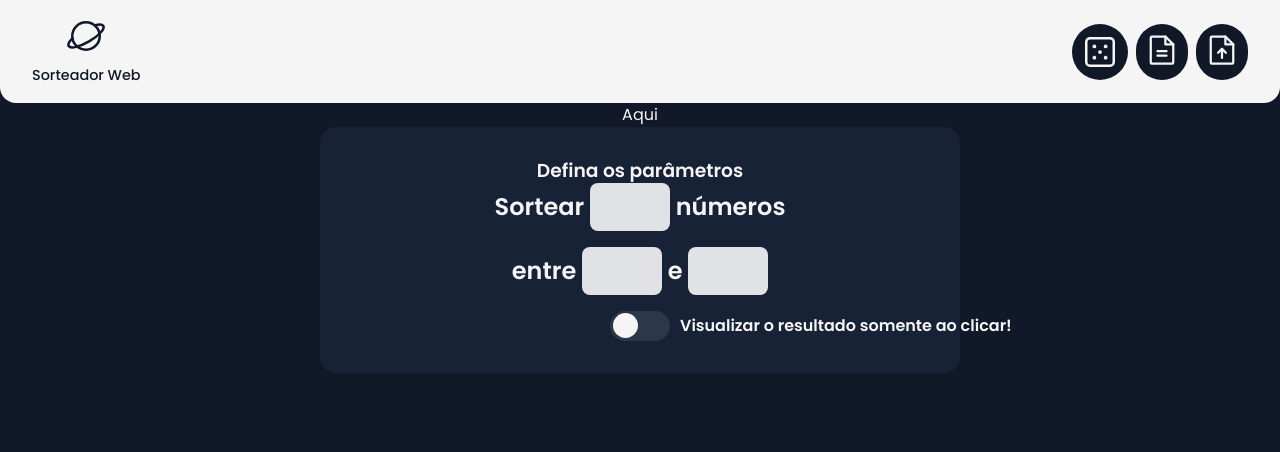
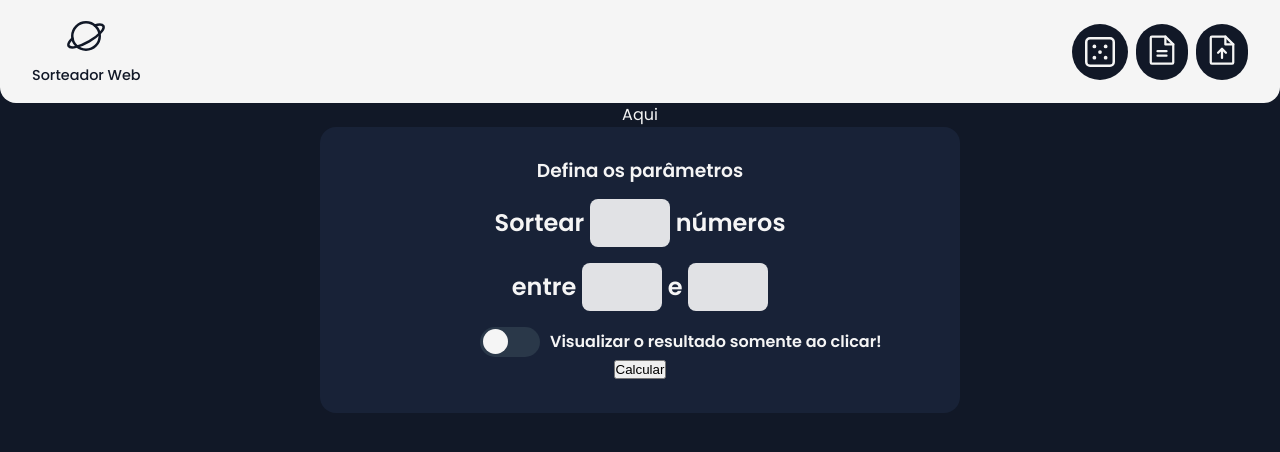
Before and after one commit to Jonatas-JS/Sorteador-Web, a React (Vite) app: page / in a window 1280 px wide. Shown: the top 452 px of the page. Built offline with nearby package versions, Linux system fonts and the light colour scheme.

Commit message:
criate buttom calculate

```diff
--- /dev/null
+++ b/src/components/ButtomCalcular.jsx
@@ -0,0 +1,19 @@
+import { useState } from 'react'
+import styles from './ButtomCalcular.module.css'
+
+export function ButtomCalcular({ name }) {
+  const [nSorteado, setNsorteado] = useState(1)
+  let numerosSorteados = []
+
+  function calcular() {
+    setNsorteado(nSorteado + 1)
+    console.log(nSorteado)
+    numerosSorteados.push(nSorteado)
+    console.log(numerosSorteados)
+  }
+  return (
+    <div>
+      <button onClick={calcular}>{name}</button>
+    </div>
+  )
+}
--- a/src/components/ButtomToggle.jsx
+++ b/src/components/ButtomToggle.jsx
@@ -10,10 +10,12 @@ export const Toggle = ({ label, toggled, onclick }) => {
   }
 
   return (
-    <label className={styles.buttomToggle}>
-      <input type="checkbox" defaultChecked={isToggled} onClick={callback}/>
-      <span />
-      <strong>{label}</strong>
-    </label>
+    <div className={styles.stylesToggle}>
+      <label className={styles.buttomToggle}>
+        <input type="checkbox" defaultChecked={isToggled} onClick={callback}/>
+        <span />
+        <strong>{label}</strong>
+      </label>
+    </div>
   )
 }
--- a/src/components/ButtomToggle.module.css
+++ b/src/components/ButtomToggle.module.css
@@ -1,3 +1,8 @@
+.stylesToggle {
+  position: relative;
+  display: grid;
+  left: 25%;
+}
 .buttomToggle {
   position: relative;
   display: inline-block;
--- a/src/components/Sorteio.jsx
+++ b/src/components/Sorteio.jsx
@@ -1,5 +1,6 @@
 import styles from './Sorteio.module.css'
 import { Toggle } from './ButtomToggle'
+import { ButtomCalcular } from './ButtomCalcular'
 
 export function Sorteio() {
   const logState = state => {
@@ -22,6 +23,11 @@ export function Sorteio() {
             onClick={logState}
           />
         </div>
+        <div>
+          <ButtomCalcular
+          name="Calcular"
+          />
+        </div>
       </div>
     </div>
   )
--- a/src/components/Sorteio.module.css
+++ b/src/components/Sorteio.module.css
@@ -3,6 +3,9 @@
   border-radius: 1rem;
   background: var(--blue-200);
   padding: 2rem 0;
+}
+.sorteio h3 {
+  margin-bottom: 1rem;
 }
 .parametrosNumericos input {
   width: 5rem;
```
Also changed, not shown: src/components/ButtomCalcular.module.css (added).
